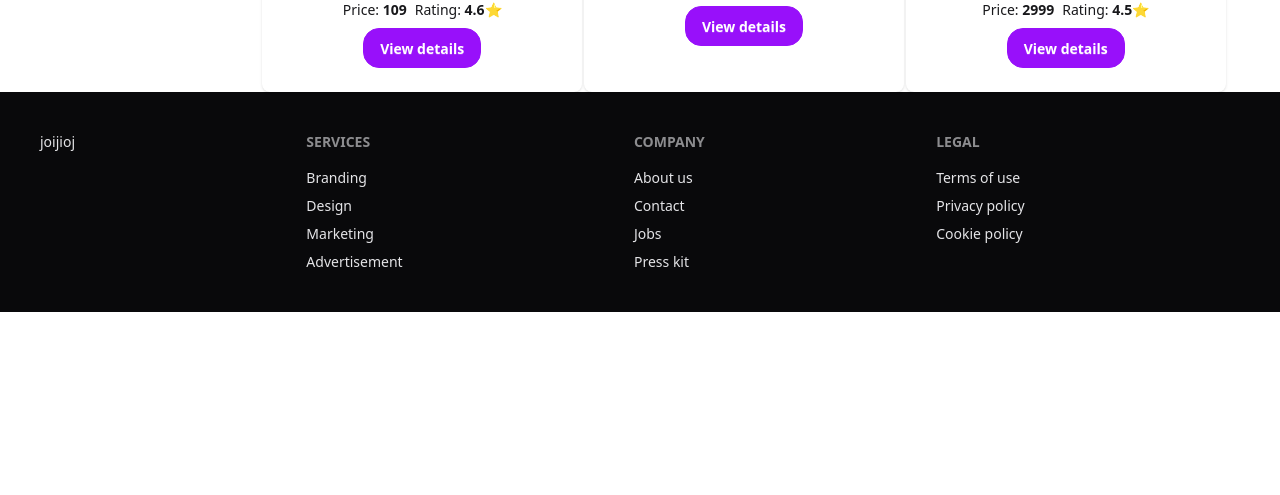
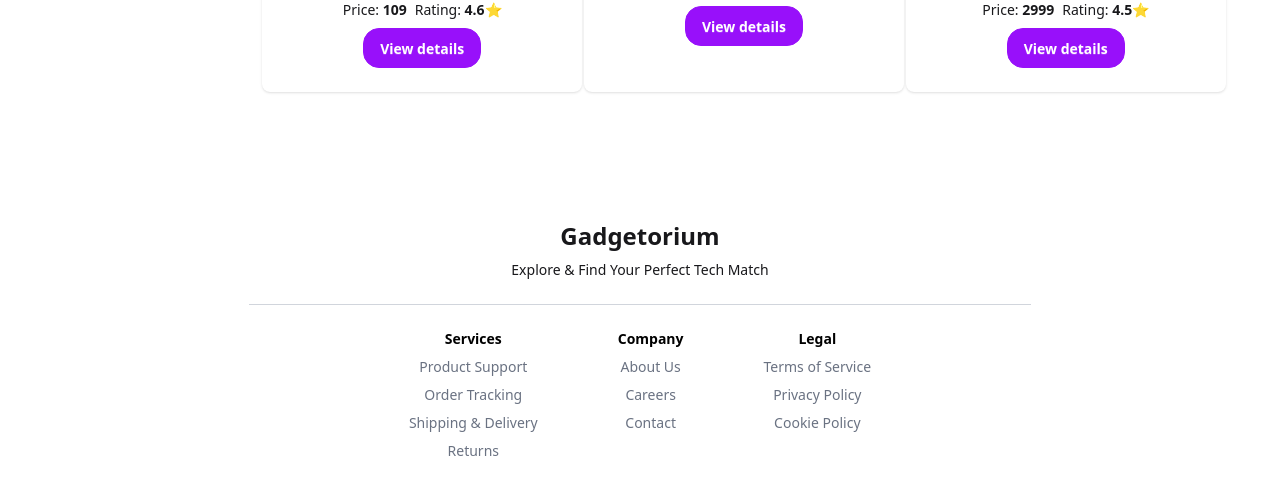
Before and after one commit to hsrokon/gadgetorium, a React (Vite) app: page / in a window 1280 px wide. Shown: the part 3421-3916 px from the top of the page. Before the commit the page ends 3733 px from the top, so only its background shows below. Built offline with nearby package versions, Linux system fonts and the light colour scheme.

Commit message:
footer created and designed from scratch

```diff
--- a/src/components/footer/Footer.jsx
+++ b/src/components/footer/Footer.jsx
@@ -1,31 +1,35 @@
 import React from 'react';
+import { Link } from 'react-router-dom';
 
 const Footer = () => {
     return (
-        <footer className="footer sm:footer-horizontal bg-neutral text-neutral-content p-10">
-            <div>
-                <h1>joijioj</h1>
+        <footer className='w-11/12 mx-auto mt-10 text-center text-sm py-16'>
+            <div className='my-6'>
+                <h2 className='text-2xl font-bold my-2'>Gadgetorium</h2>
+                <p>Explore & Find Your Perfect Tech Match</p>
             </div>
-            <nav>
-                <h6 className="footer-title">Services</h6>
-                <a className="link link-hover">Branding</a>
-                <a className="link link-hover">Design</a>
-                <a className="link link-hover">Marketing</a>
-                <a className="link link-hover">Advertisement</a>
-            </nav>
-            <nav>
-                <h6 className="footer-title">Company</h6>
-                <a className="link link-hover">About us</a>
-                <a className="link link-hover">Contact</a>
-                <a className="link link-hover">Jobs</a>
-                <a className="link link-hover">Press kit</a>
-            </nav>
-            <nav>
-                <h6 className="footer-title">Legal</h6>
-                <a className="link link-hover">Terms of use</a>
-                <a className="link link-hover">Privacy policy</a>
-                <a className="link link-hover">Cookie policy</a>
-            </nav>
+            <hr className='text-gray-300 w-8/12 mx-auto'/>
+            <div className='flex gap-20 justify-center my-6 text-gray-500'>
+                <div className=' flex flex-col gap-2'>
+                    <Link><h3 className='text-black font-semibold'>Services</h3></Link>
+                    <Link><p className='hover:text-gray-800 hover:underline transition'>Product Support</p></Link>
+                    <Link><p className='hover:text-gray-800 hover:underline transition'>Order Tracking</p></Link>
+                    <Link><p className='hover:text-gray-800 hover:underline transition'>Shipping & Delivery</p></Link>
+                    <Link><p className='hover:text-gray-800 hover:underline transition'>Returns</p></Link>
+                </div>
+                <div className=' flex flex-col gap-2'>
+                    <Link><h3 className='text-black font-semibold'>Company</h3></Link>
+                    <Link><p className='hover:text-gray-800 hover:underline transition'>About Us</p></Link>
+                    <Link><p className='hover:text-gray-800 hover:underline transition'>Careers</p></Link>
+                    <Link><p className='hover:text-gray-800 hover:underline transition'>Contact</p></Link>
+                </div>
+                <div className=' flex flex-col gap-2'>
+                    <Link><h3 className='text-black font-semibold'>Legal</h3></Link>
+                    <Link><p className='hover:text-gray-800 hover:underline transition'>Terms of Service</p></Link>
+                    <Link><p className='hover:text-gray-800 hover:underline transition'>Privacy Policy</p></Link>
+                    <Link><p className='hover:text-gray-800 hover:underline transition'>Cookie Policy</p></Link>
+                </div>
+            </div>
         </footer>
     );
 };
```
